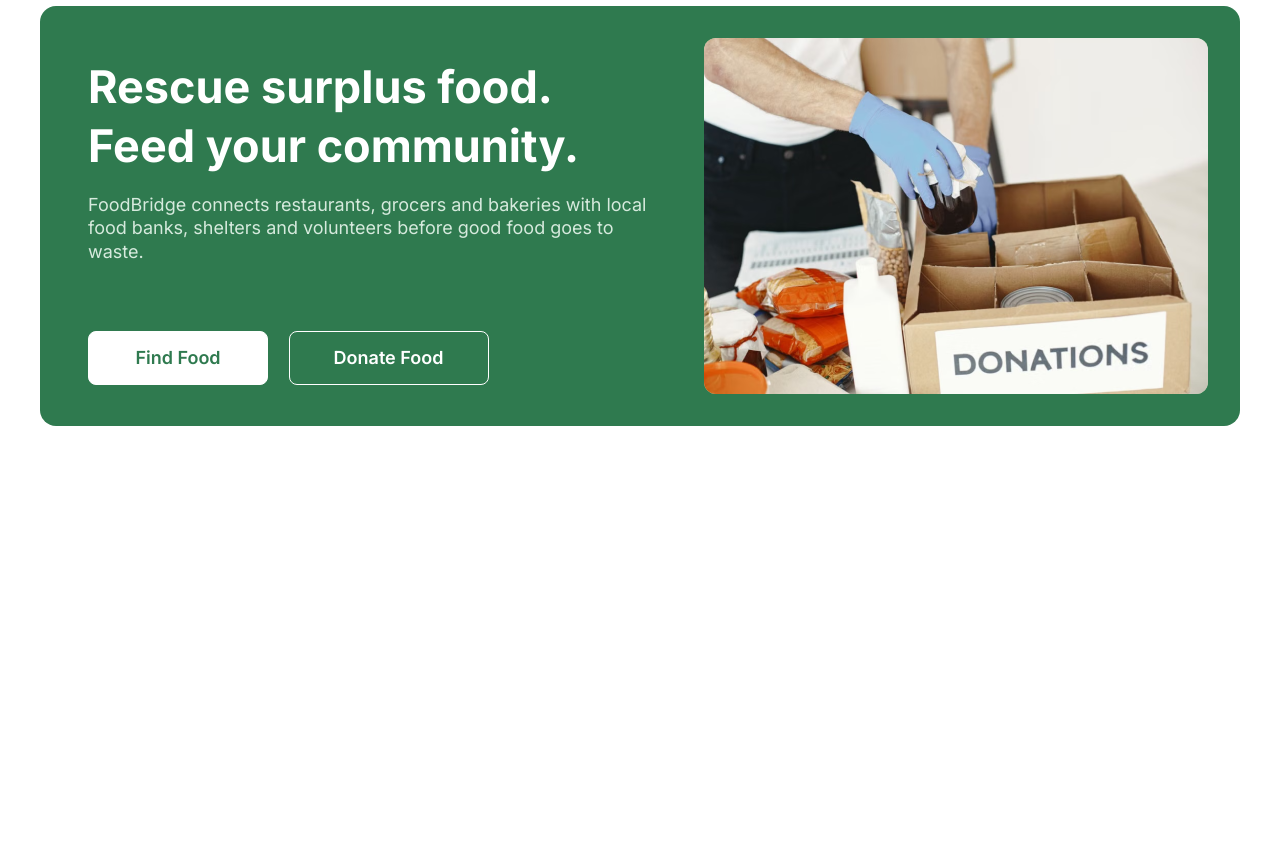
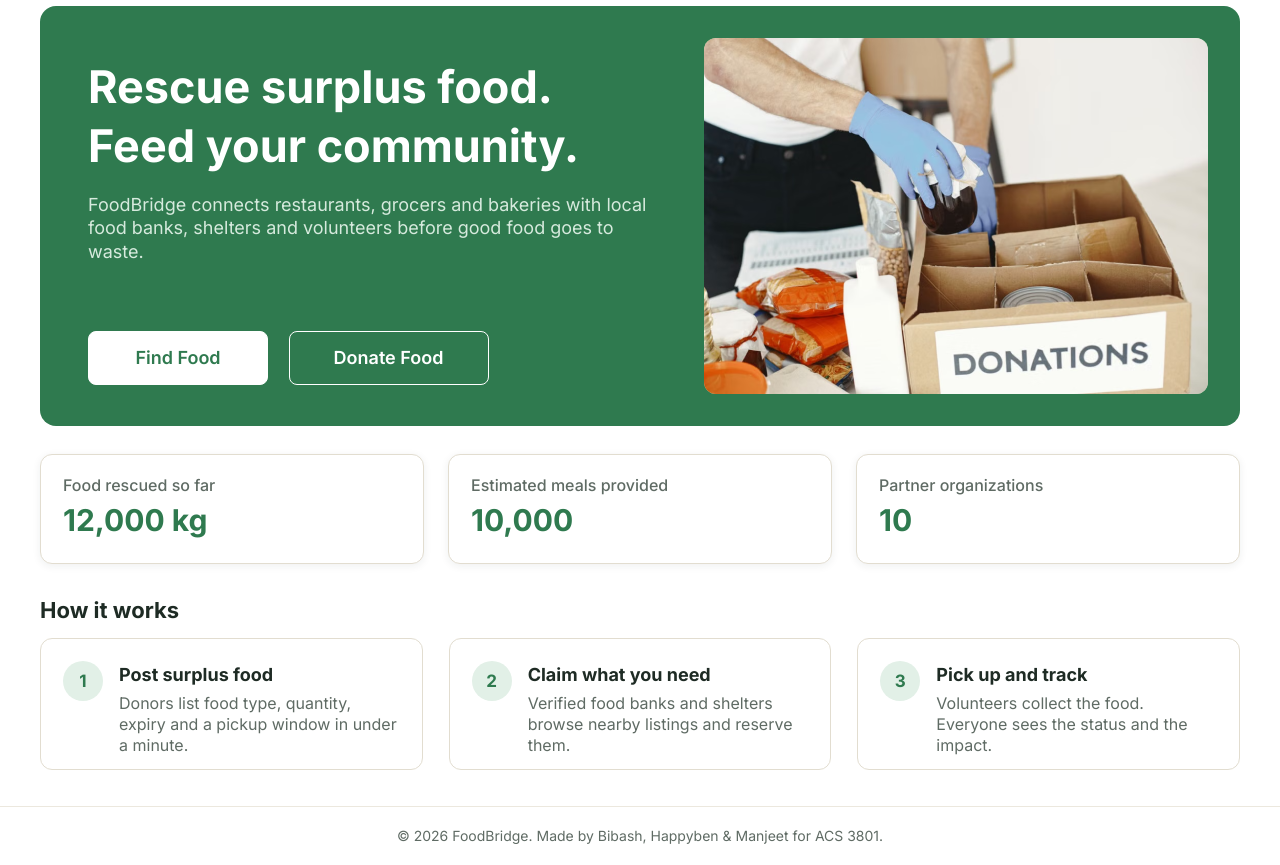
Before and after one commit to bibash017/PrincipleInfoSystem, a website: page public/index.html in a window 1280 px wide. Shown: the part 94-959 px from the top of the page. Before the commit the page ends 800 px from the top, so only its background shows below. Drawn offline with Linux system fonts and the light colour scheme.

Commit message:
now succesfully completed the home page

```diff
--- a/public/css/style.css
+++ b/public/css/style.css
@@ -181,3 +181,107 @@ img {
   border-radius: 12px;
   background-color: #BFDDB0;
 }
+/* 5. Stat Cards */
+
+.stats {
+  display: flex;
+  margin: 28px 40px 0 40px;
+}
+
+.stat-card {
+  flex: 1;
+  height: 110px;
+  margin-right: 24px;
+  padding: 20px 22px;
+  background-color: #FFFFFF;
+  border: 1px solid #E2DDD0;
+  border-radius: 12px;
+  box-shadow: 0 2px 8px rgba(31, 43, 36, 0.07);
+}
+
+/* the last card does not need a gap on its right */
+.stat-card:last-child {
+  margin-right: 0;
+}
+
+.stat-label {
+  font-size: 16px;
+  font-weight: 500;
+  color: #5F6B64;
+}
+
+.stat-number {
+  margin-top: 5px;
+  font-size: 30px;
+  font-weight: 700;
+  color: #2F7A4F;
+}
+
+/* 6. How it works */
+
+.how-it-works {
+  margin: 32px 40px 36px 40px;
+}
+
+.how-it-works h2 {
+  margin-bottom: 13px;
+  font-size: 22px;
+  font-weight: 700;
+}
+
+.steps {
+  display: flex;
+}
+
+/* Each card is also a flex row: number circle on the left, text on the right */
+.step-card {
+  flex: 1;
+  display: flex;
+  height: 132px;
+  margin-right: 26px;
+  padding: 22px;
+  background-color: #FFFFFF;
+  border: 1px solid #E2DDD0;
+  border-radius: 12px;
+}
+
+.step-card:last-child {
+  margin-right: 0;
+}
+
+/* line-height equal to the height centres the number vertically */
+.step-number {
+  flex-shrink: 0;
+  width: 40px;
+  height: 40px;
+  margin-right: 16px;
+  line-height: 40px;
+  text-align: center;
+  border-radius: 50%;
+  background-color: #E2F0E7;
+  color: #2F7A4F;
+  font-size: 17px;
+  font-weight: 700;
+}
+
+.step-card h3 {
+  margin-top: 2px;
+  font-size: 18px;
+  font-weight: 700;
+}
+
+.step-card p {
+  margin-top: 7px;
+  font-size: 16px;
+  color: #5F6B64;
+}
+
+/*  7. FOOTER */
+
+.site-footer {
+  padding: 20px 40px;
+  border-top: 1px solid #ECE8DE;
+  text-align: center;
+  font-size: 14px;
+  color: #5F6B64;
+}
--- a/public/index.html
+++ b/public/index.html
@@ -59,8 +59,59 @@
       <img src="images/Homepage_Image.png" alt="A volunteer packing a box of donated food" class="hero-image">
 
     </section>
+        <!-- ===== STATS: three number cards ===== -->
+    <section id="stats" class="stats">
+      <div class="stat-card">
+        <p class="stat-label">Food rescued so far</p>
+        <p class="stat-number">12,000 kg</p>
+      </div>
+      <div class="stat-card">
+        <p class="stat-label">Estimated meals provided</p>
+        <p class="stat-number">10,000</p>
+      </div>
+      <div class="stat-card">
+        <p class="stat-label">Partner organizations</p>
+        <p class="stat-number">10</p>
+      </div>
+    </section>
+
+    <!--HOW IT WORKS: three step cards -->
+    <section id="how-it-works" class="how-it-works">
+      <h2>How it works</h2>
+
+      <div class="steps">
+        <article class="step-card">
+          <span class="step-number">1</span>
+          <div>
+            <h3>Post surplus food</h3>
+            <p>Donors list food type, quantity, expiry and a pickup window in under a minute.</p>
+          </div>
+        </article>
+
+        <article class="step-card">
+          <span class="step-number">2</span>
+          <div>
+            <h3>Claim what you need</h3>
+            <p>Verified food banks and shelters browse nearby listings and reserve them.</p>
+          </div>
+        </article>
+
+        <article class="step-card">
+          <span class="step-number">3</span>
+          <div>
+            <h3>Pick up and track</h3>
+            <p>Volunteers collect the food. Everyone sees the status and the impact.</p>
+          </div>
+        </article>
+      </div>
+    </section>
 
   </main>
+    <!--FOOTER -->
+
+  <footer class="site-footer">
+    <p>&copy; 2026 FoodBridge. Made by Bibash, Happyben &amp; Manjeet for ACS 3801.</p>
+  </footer>
 
 </body>
 </html>
```
